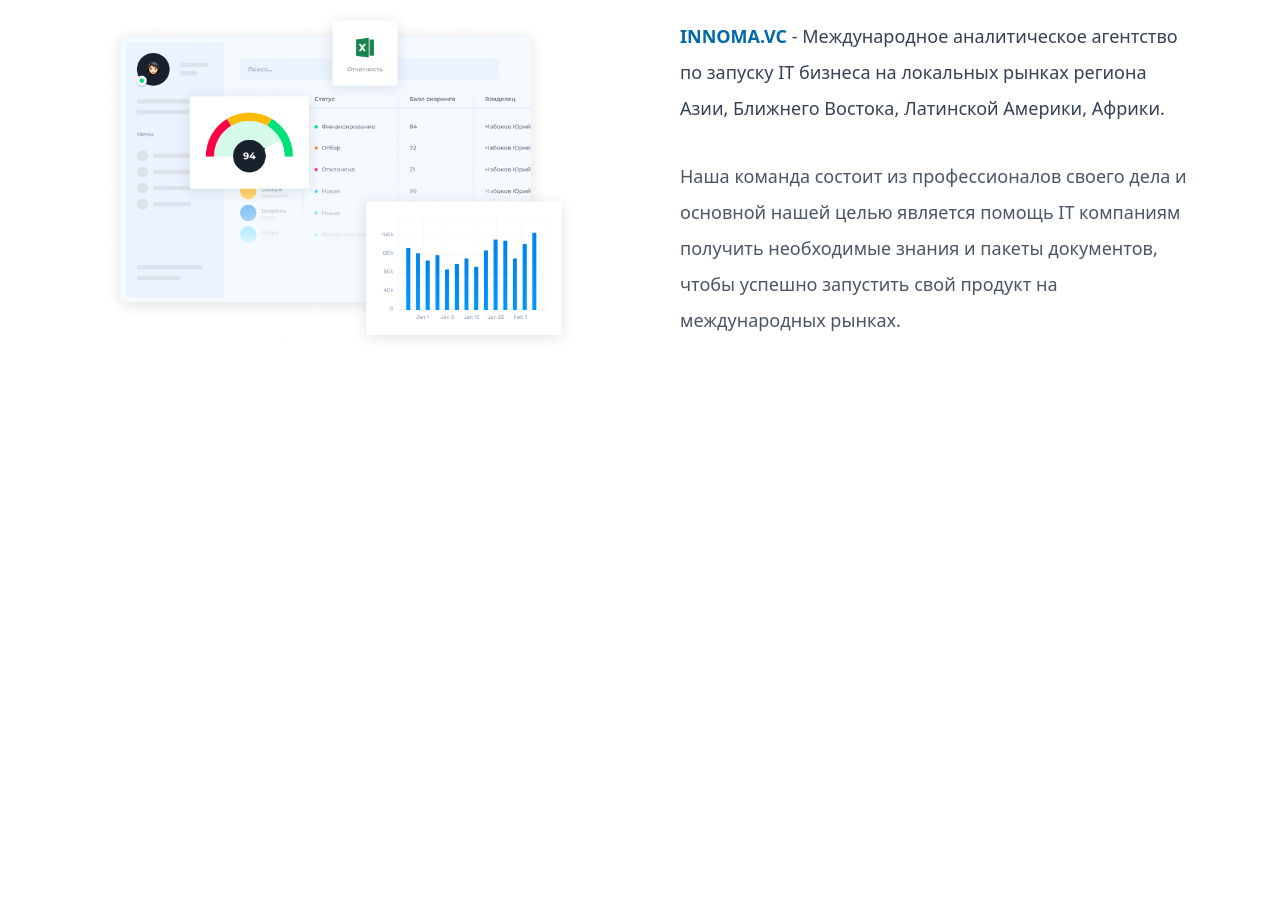
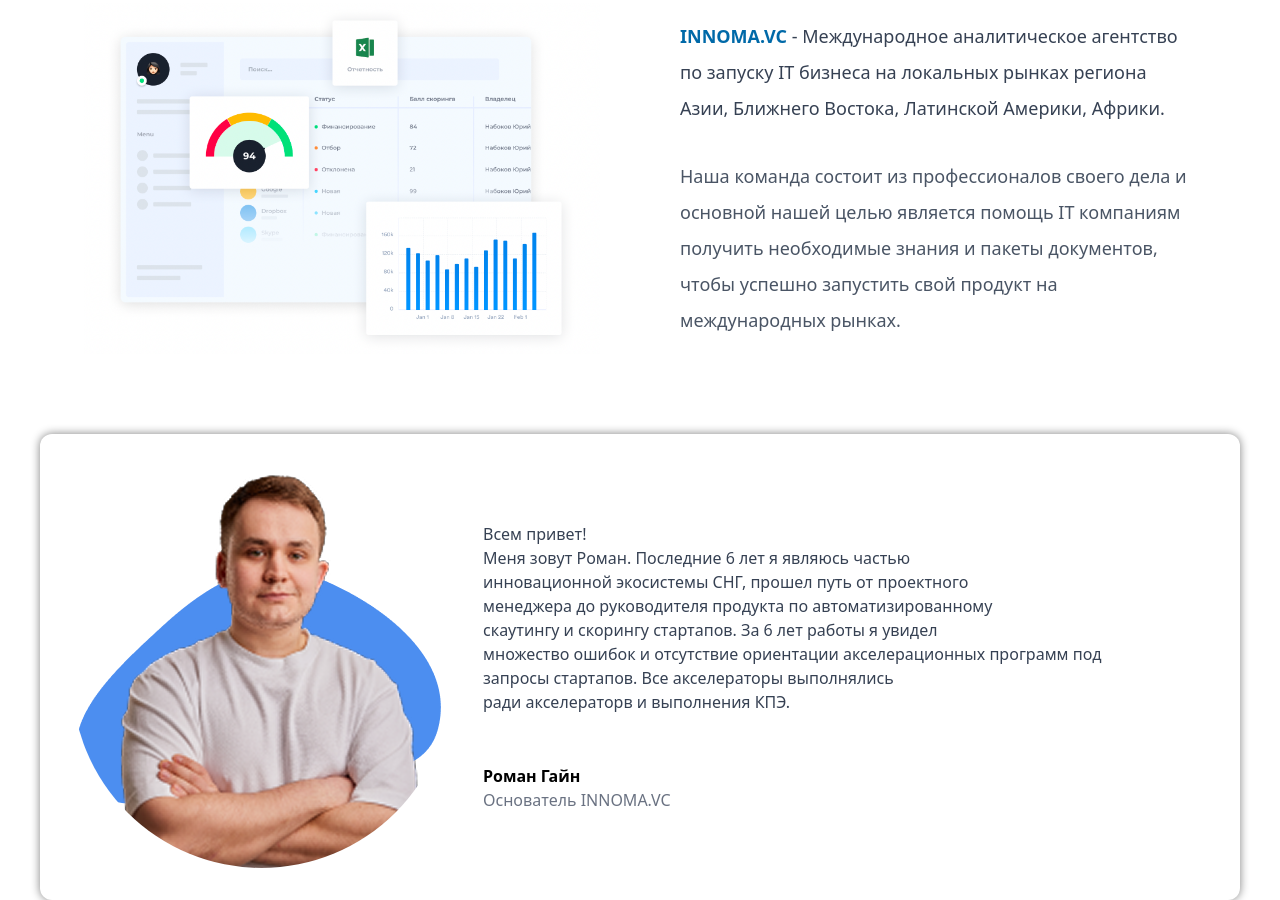
Before and after one commit to dxaylo-ux/week-2-day-6, a website: page index.html in a window 1280 px wide. Shown: the part 9926-10826 px from the top of the page. Before the commit the page ends 10360 px from the top, so only its background shows below. Drawn offline with Linux system fonts and the light colour scheme.

Commit message:
section12

```diff
--- a/index.html
+++ b/index.html
@@ -885,6 +885,49 @@
   </div>
 </section>
 
+<section class="max-w-[1200px] mx-auto px-4 py-10">
+
+  <div class="bg-white rounded-xl shadow-[0px_0px_10px_gray] p-8 flex flex-col md:flex-row items-center gap-8">
+
+    <div class="flex-shrink-0">
+      <div class="relative">
+
+        <img
+          src="img/Group 841.png"
+          alt="Profile"
+          class="relative w-56 h-56 object-cover rounded-full"
+        />
+      </div>
+    </div>
+
+
+    <div class="flex-1">
+      <p class="text-gray-700 leading-relaxed italic">
+        Всем привет! <br>
+         Меня зовут Роман. Последние 6 лет я являюсь частью <br>
+         инновационной экосистемы СНГ,  прошел путь от проектного <br>
+        менеджера до руководителя продукта по автоматизированному <br>
+        скаутингу и скорингу стартапов. За 6 лет работы я увидел <br>
+         множество ошибок и отсутствие ориентации акселерационных программ под <br>
+          запросы стартапов. Все акселераторы выполнялись <br>
+           ради акселераторв и выполнения КПЭ.
+      </p>
+
+
+
+      <div class="mt-6">
+        <h3 class="font-semibold text-gray-900 lg:flex mt-[50px]">
+          Роман Гайн
+        </h3>
+        <p class="text-sm text-gray-500">
+          Основатель INNOMA.VC
+        </p>
+      </div>
+    </div>
+  </div>
+
+</section>
+
 
 
 </body>
```
Also changed, not shown: img/662aa3b9c4f4e2e9bc65f47a5496d3dee0aa9177.jpg (added), img/8dae0c9739b32299cd2fe3177a6703ff3df77237.jpg (added), img/Group 841.png (added), img/b2127a89ff433455f0b2a004cfaee5cc034d0f86.jpg (added), img/e038e8eb4b59b02c558f126c5dba65e69809838e.jpg (added), 1 other file.
